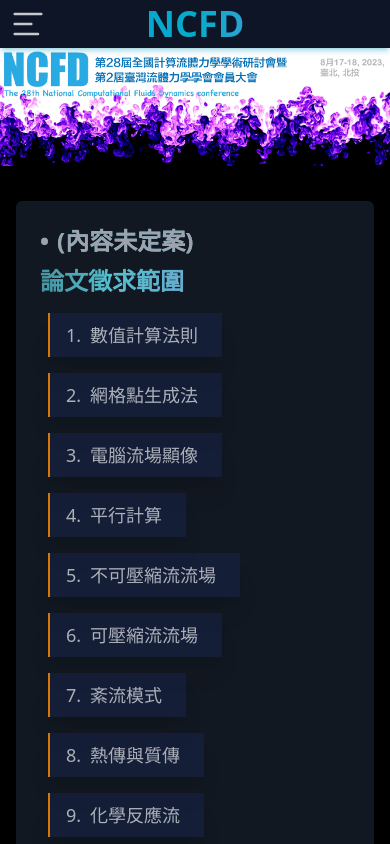
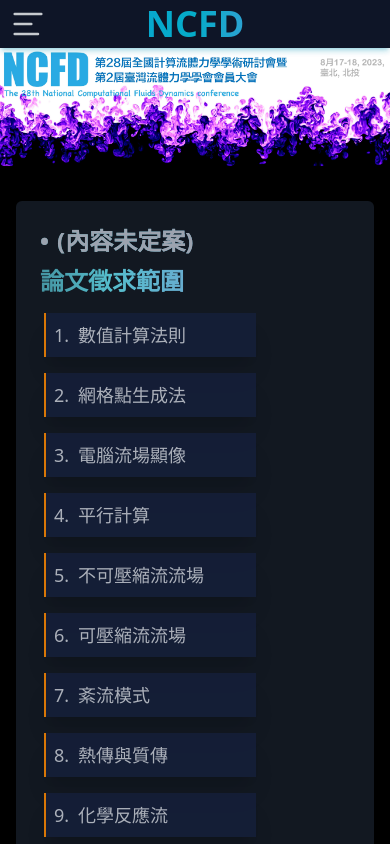
Before and after one commit to OwLu0905/fluid, a Next.js app: page /poster in a window 390 px wide. Shown: the top 844 px of the page. Built offline with nearby package versions, Linux system fonts and the light colour scheme.

Commit message:
fix column size

```diff
--- a/src/view/committee/index.tsx
+++ b/src/view/committee/index.tsx
@@ -37,7 +37,7 @@ const CommitteePage = () => {
           return (
             <li
               key={item.id}
-              className="mb-4 flex flex-col justify-center sm:mr-4 sm:flex-row sm:items-center"
+              className="mb-4 flex flex-col justify-center sm:mr-4 sm:w-[45%]"
             >
               <p className="text-lg font-bold text-gray-300/90 sm:mr-2 md:text-2xl">
                 {item.name}
--- a/src/view/poster/index.tsx
+++ b/src/view/poster/index.tsx
@@ -48,20 +48,20 @@ const PosterPage = () => {
       </Title>
       <div className="mb-6 ">
         <Title as="h2">論文徵求範圍</Title>
-        <div className="flex flex-col md:mx-4">
+        <div className="flex md:mx-4">
           {/* <div className="mb-6">
             <Example />
           </div> */}
-          <ul className="flex flex-wrap text-lg md:text-lg lg:text-2xl">
+          <ul className="flex flex-col text-lg sm:flex-row sm:flex-wrap md:text-lg lg:text-2xl">
             {PosterList.map((item) => {
               return (
                 <li
                   key={`date-essential-${item.id}`}
                   //   className="mx-1 my-2 border-l-2  border-amber-600 bg-blue-900/20 px-4 py-1 shadow-xl hover:cursor-pointer hover:bg-sky-300/60 hover:text-cyan-900/80 "
-                  className="mx-2 my-2 border-l-2 border-amber-600 bg-blue-900/20 px-4 py-2 shadow-xl md:py-1 md:px-4 hover:md:cursor-pointer hover:md:bg-gradient-to-r hover:md:from-blue-300/60 hover:md:to-gray-300/60 hover:md:text-amber-900 "
+                  className="mx-1 my-2 border-l-2 border-amber-600 bg-blue-900/20 px-2 py-2 shadow-xl sm:w-[45%] md:mx-2 md:px-3 hover:md:cursor-pointer hover:md:bg-gradient-to-r hover:md:from-blue-300/60 hover:md:to-gray-300/60 hover:md:text-amber-900 2xl:w-[30%] "
                 >
-                  <div className="flex flex-wrap">
-                    <span className="w-[1.5rem] md:w-[2.5rem]">
+                  <div className="flex w-full">
+                    <span className="w-[1.5rem] sm:w-[2.0rem]">
                       {item.id}.{" "}
                     </span>
                     <h4 className="mr-2">{item.name}</h4>
```
